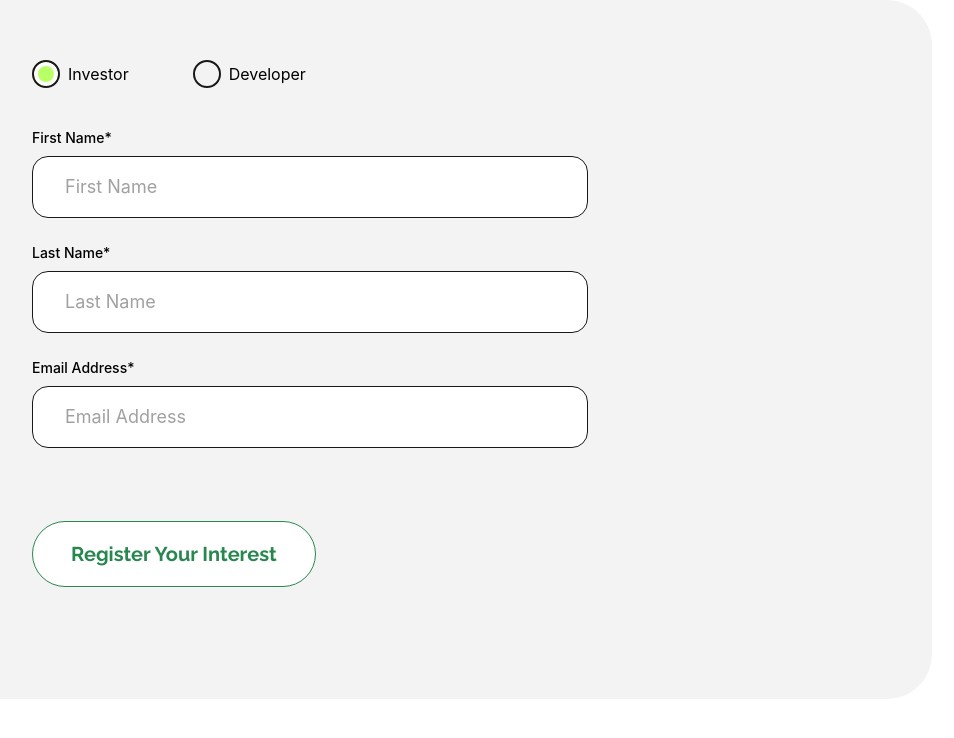
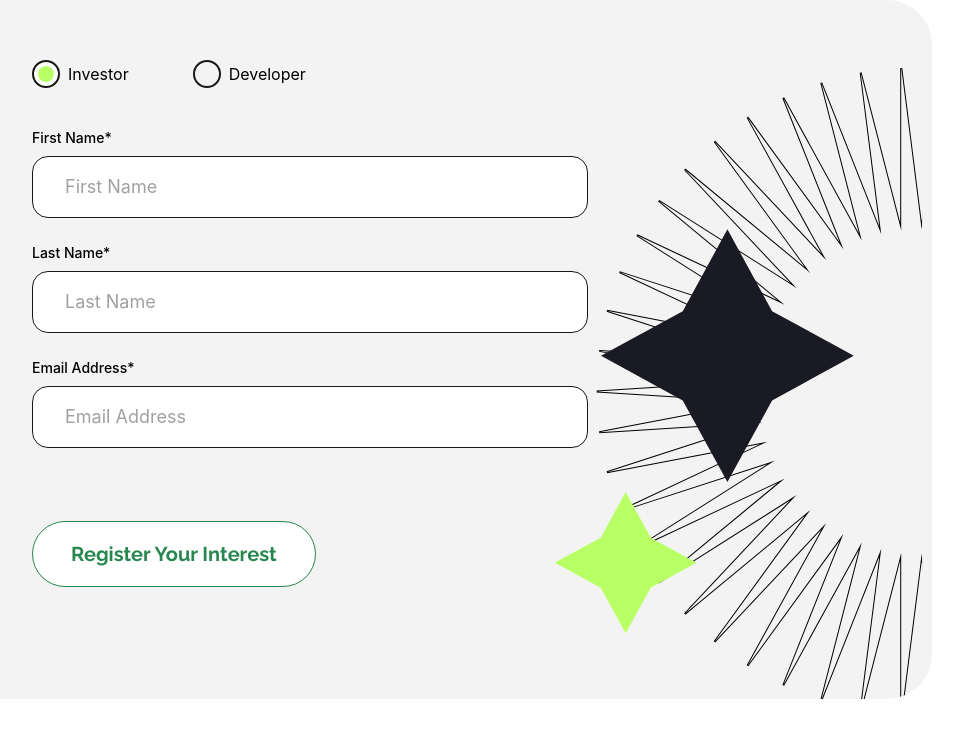
Before and after one commit to GPapagiannopoulos/enterpreneurial_journey, a React (Vite) app in the folder frontend/: page /contactus in a window 1280 px wide. Shown: the part 412-1150 px from the top of the page, without its empty margins (208-1162 px from the left). Built offline with nearby package versions, Linux system fonts and the light colour scheme.

Commit message:
feat: add star graphic to contact us page

```diff
--- a/frontend/src/sections/ContactUs/ContactForm.tsx
+++ b/frontend/src/sections/ContactUs/ContactForm.tsx
@@ -4,6 +4,7 @@ import { useLocation, useNavigate } from "react-router-dom";
 import type { registrationPayload } from "../../api/types";
 import { registerInterest } from "../../api/auth";
 import Button from "../../components/Button";
+import starsSvg from "../../assets/icons/stars.svg";
 
 export default function ContactForm() {
   const navigate = useNavigate();
@@ -52,7 +53,13 @@ export default function ContactForm() {
       <div className="text-black text-7xl font-bold font-raleway">
         Contact Us
       </div>
-      <div className="bg-[#F3F3F3] border-zinc-100 rounded-[45px] flex flex-col justify-start gap-10 pt-15 pb-20 pl-25">
+      <div className="relative overflow-hidden bg-[#F3F3F3] border-zinc-100 rounded-[45px] flex flex-col justify-start gap-10 pt-15 pb-20 pl-25">
+        <img
+          src={starsSvg}
+          alt=""
+          aria-hidden="true"
+          className="absolute -right-36 top-98 -translate-y-1/2 z-10 pointer-events-none"
+        />
         <div className="flex items-start gap-16">
           <label className="flex items-center gap-2">
             <input
```
Also changed, not shown: frontend/src/assets/icons/stars.svg (added).
